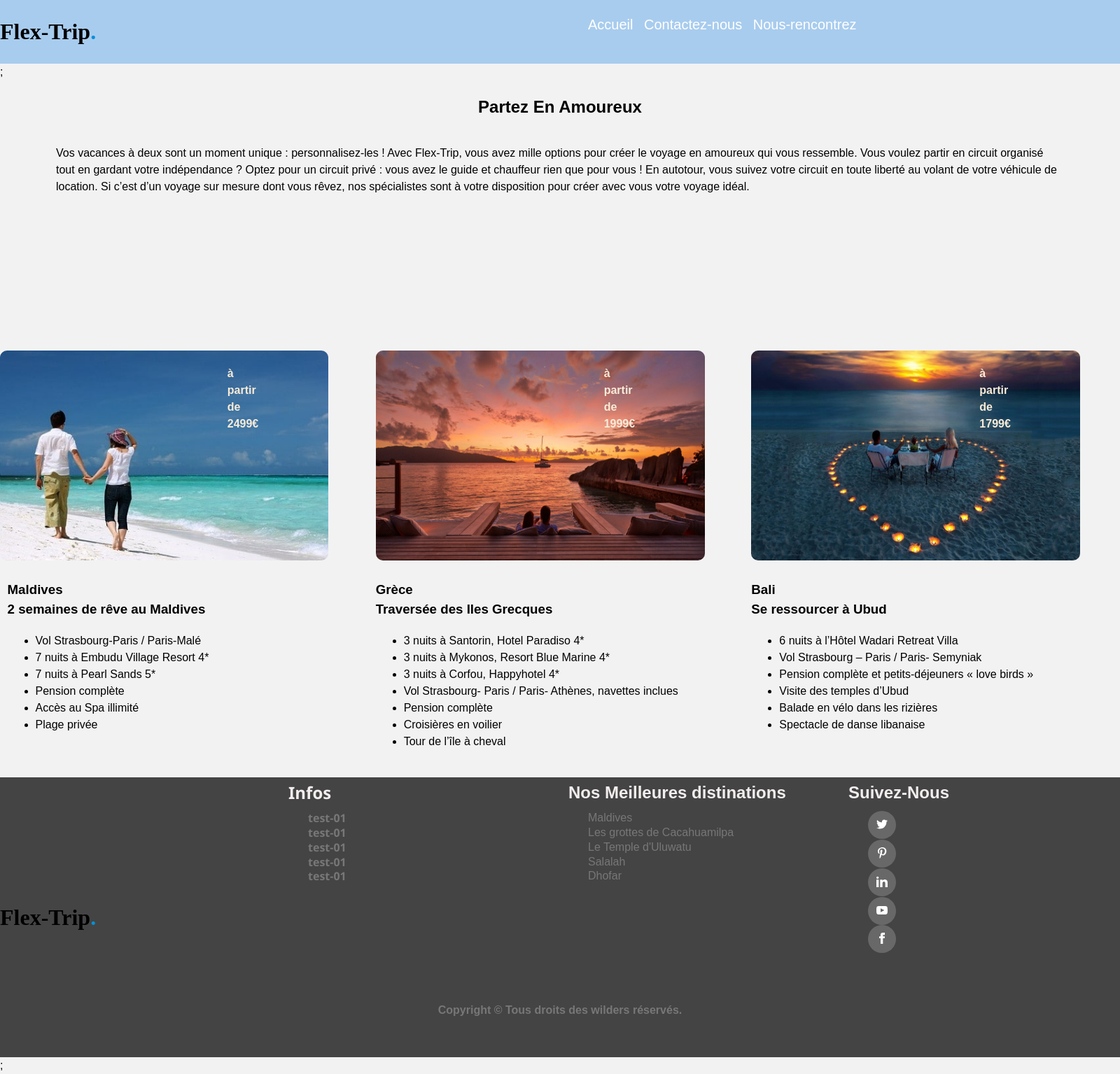
After one commit to Khaled-Bribri/DreamTeam, a PHP site: page /EnCouple.php in a window 1600 px wide. The commit adds this page. Shown: the whole page at 70% size. Run offline with PHP 8.4, Linux system fonts and the light colour scheme.

Commit message:
I created a new files

```diff
--- /dev/null
+++ b/EnCouple.php
@@ -0,0 +1,89 @@
+<!DOCTYPE html>
+<html lang="en">
+<head>
+    <meta charset="UTF-8">
+    <meta http-equiv="X-UA-Compatible" content="IE=edge">
+    <meta name="viewport" content="width=device-width, initial-scale=1.0">
+    <link rel="stylesheet" href="khaled.css">
+
+    <title>Document</title>
+</head>
+<body>
+<?php include("Header.php")?>;
+
+<main>
+    <h2 class="h2class">Partez En Amoureux</h2>
+    <section>
+
+                <div class="grid-encouple">
+            <div id="item-encouple0"><p>Vos vacances à deux sont un moment unique : personnalisez-les ! Avec Flex-Trip, vous avez mille options pour créer le voyage en amoureux qui vous ressemble. Vous voulez partir en circuit organisé tout en gardant votre indépendance ? Optez pour un circuit privé : vous avez le guide et chauffeur rien que pour vous ! En autotour, vous suivez votre circuit en toute liberté au volant de votre véhicule de location.
+                 Si c’est d’un voyage sur mesure dont vous rêvez, nos spécialistes sont à votre disposition pour créer avec vous votre voyage idéal.</p></div>
+            <div id="item-encouple1" class="classDiv">
+                <img class="pictures " src="images/img01.jpg" alt="partez en famille" >
+                <h4 class = "pclass ">à partir de 2499€ </h4><br>
+            </div>
+            <div id="item-encouple2" class="classDiv">
+                <img class="pictures " src="images/img02.jpg" alt="partez en famille" >
+                <h4 class = "pclass"> à partir de 1999€ </h4><br>
+            </div>
+            <div id="item-encouple3" class="classDiv">
+                <img class="pictures " src="images/img03.jpeg" alt="partez en famille" >
+                <h4 class = "pclass"> à partir de 1799€ </h4><br>
+            </div>
+            <div id="item-encouple4">
+            <h3> <strong>Maldives</strong> <br>
+
+                2 semaines de rêve au Maldives</h3>
+
+                <ul>
+                    <li>Vol Strasbourg-Paris / Paris-Malé</li>
+                    <li>7 nuits à Embudu Village Resort 4*</li>
+                    <li>7 nuits à Pearl Sands 5*</li>
+                    <li>Pension complète</li>
+                    <li>Accès au Spa illimité</li>
+                    <li>Plage privée</li>
+                </ul>
+            </div>
+            <div id="item-encouple5">
+            <h3>Grèce<br>
+
+            Traversée des Iles Grecques</h3>
+
+            <ul>
+                    <li>3 nuits à Santorin, Hotel Paradiso 4*</li>
+                    <li>3 nuits à Mykonos, Resort Blue Marine 4*</li>
+                    <li>3 nuits à Corfou, Happyhotel 4*</li>
+                    <li>Vol Strasbourg- Paris / Paris- Athènes, navettes inclues</li>
+                    <li>Pension complète</li>
+                    <li>Croisières en voilier</li>
+                    <li>Tour de l’île à cheval</li>
+
+                </ul>
+
+            </div>
+            <div id="item-encouple6">
+                <h3><strong>Bali</strong><br>Se ressourcer à Ubud</h3>
+            <ul>
+                    <li>6 nuits à l’Hôtel Wadari Retreat Villa</li>
+                    <li>Vol Strasbourg – Paris / Paris- Semyniak</li>
+                    <li>Pension complète et petits-déjeuners « love birds »</li>
+                    <li>Visite des temples d’Ubud</li>
+                    <li>Balade en vélo dans les rizières</li>
+                    <li>Spectacle de danse libanaise </li>
+                </ul>
+
+            </div>
+
+            </div>
+
+    </section>
+
+
+
+</main>
+
+
+<?php include("Footer.php")?>;
+
+</body>
+</html>
--- a/index.php
+++ b/index.php
@@ -6,6 +6,7 @@
         <title>Flex Trip accueil</title>
     </head>
     <body>
+
 
         <?php include("Header.php")?>;
 <h2 class="h2class">ORGANISEZ VOTRE<br><strong>VOYAGE SUR MESURE</strong></h2>
--- a/khaled.css
+++ b/khaled.css
@@ -108,3 +108,101 @@ span
 {
     color: #0291D8;
 }
+
+.grid-encouple {
+   display: grid;
+   grid-template-rows: 1fr 1fr 1fr;
+   grid-template-columns: 1fr 1fr 1fr;
+   height: 100%;
+   gap: 10px;
+
+}
+
+#item-encouple0 {
+   padding-left: 5%;
+   padding-right: 5%;
+   grid-row-start: 1;
+   grid-column-start: 1;
+   grid-row-end: 2;
+   grid-column-end: 4;
+   height:min-content;
+}
+#item-encouple1 {
+
+   grid-row-start: 2;
+   grid-column-start: 1;
+   grid-row-end: 3;
+   grid-column-end: 2;
+
+}
+#item-encouple2 {
+
+   grid-row-start: 2;
+   grid-column-start: 2;
+   grid-row-end: 3;
+   grid-column-end: 3;
+
+}
+#item-encouple3 {
+
+
+   grid-row-start: 2;
+   grid-column-start: 3;
+   grid-row-end: 3;
+   grid-column-end: 4;
+
+}
+#item-encouple4{
+
+
+    padding-left: 2%;
+   grid-row-start: 3;
+   grid-column-start: 1;
+   grid-row-end: 4;
+   grid-column-end: 2;
+
+}
+#item-encouple5 {
+
+   grid-row-start: 3;
+   grid-column-start: 2;
+   grid-row-end: 4;
+   grid-column-end: 3;
+
+}
+#item-encouple6 {
+
+
+   grid-row-start: 3;
+   grid-column-start: 3;
+   grid-row-end: 4;
+   grid-column-end: 4;
+
+}
+.pictures{
+
+    height: 300px;
+    width: 470px;
+    border-radius: 10px;
+    margin-right: 6px; ;
+}
+
+.h2class{
+
+    text-align: center;
+}
+
+
+.pclass{
+    color: antiquewhite;
+    position: relative;
+    top: 0px; right: 150px;
+    text-decoration:solid;
+    size: 25px;
+}
+
+.classDiv{
+
+    display: flex;
+    justify-content:center;
+}
```
Also changed, not shown: images/img01.jpg (added), images/img02.jpg (added), images/img03.jpeg (added).
